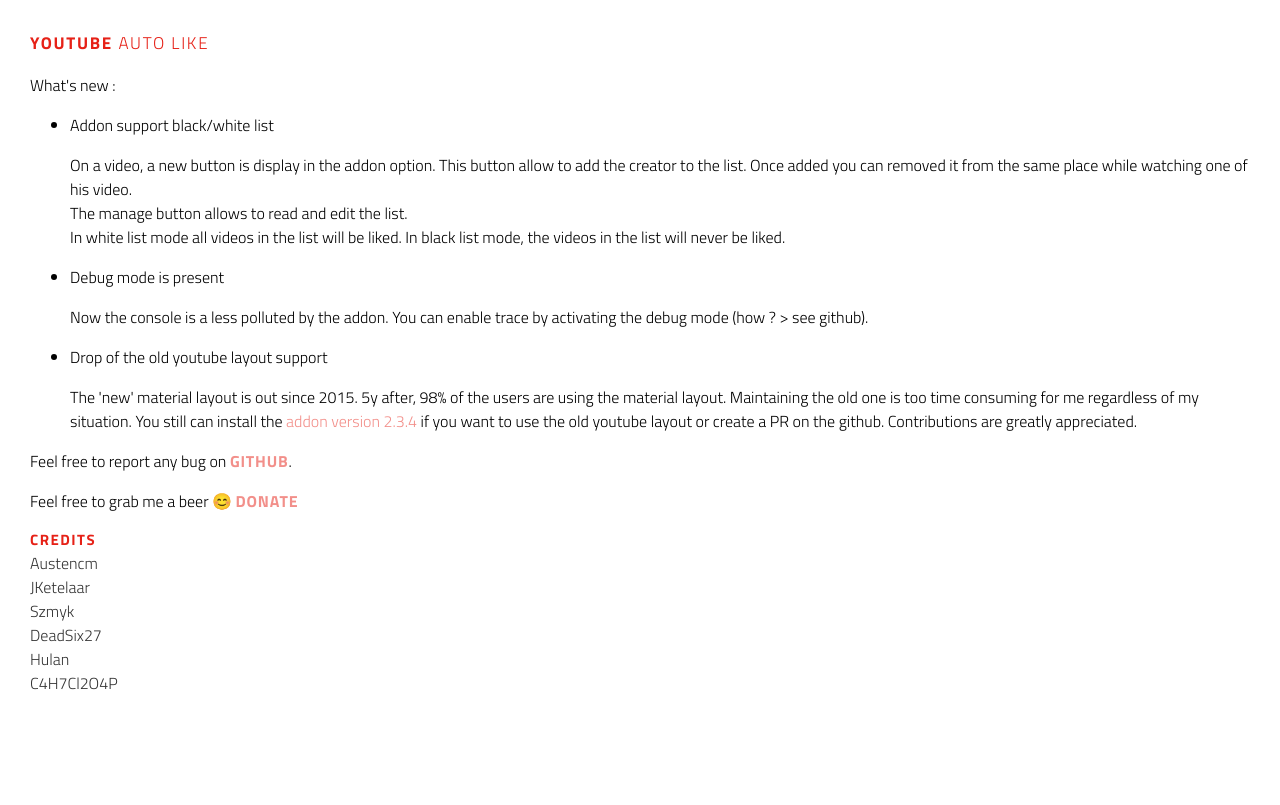
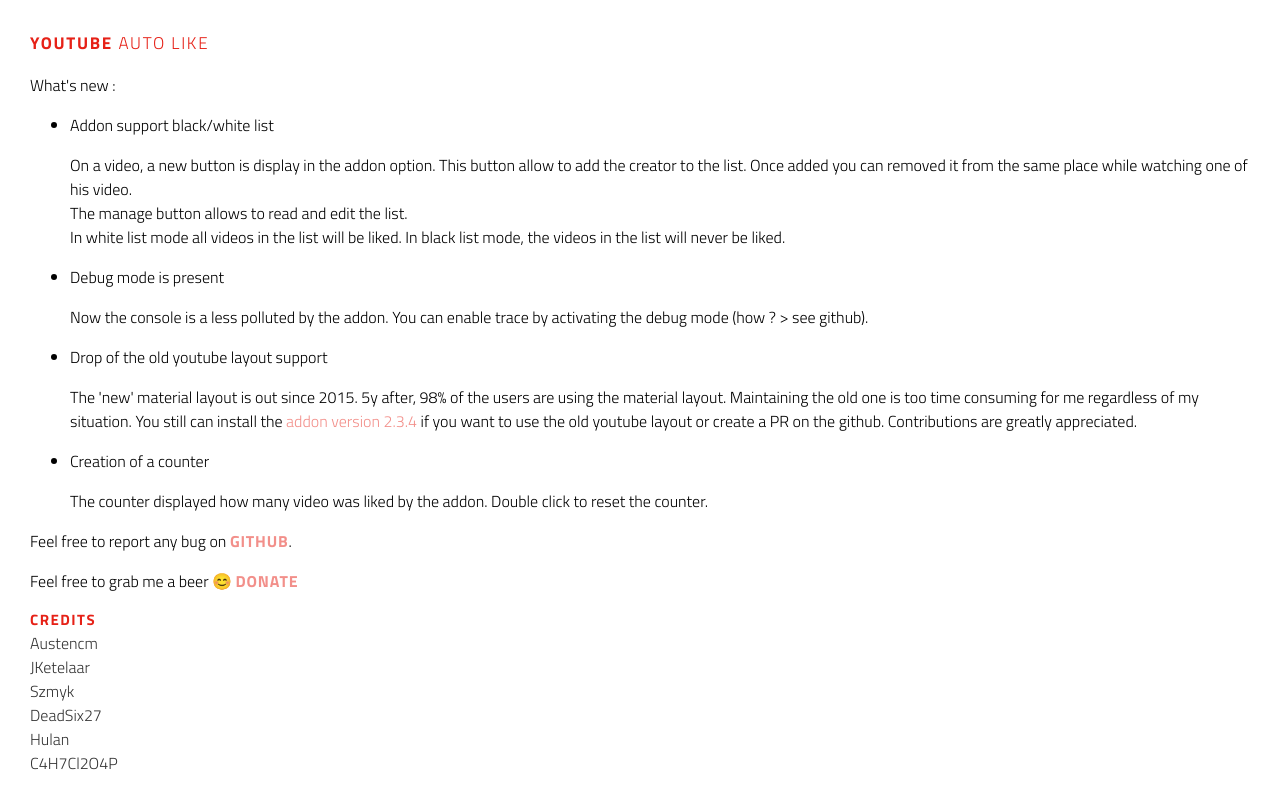
Before and after one commit to austencm/youtube-auto-like, a browser extension: page app/update_info.html in a window 1280 px wide. Drawn offline with Linux system fonts and the light colour scheme.

Commit message:
Version 3.1.0
Creation of the like counter
Fix the debug button display

```diff
--- a/app/update_info.html
+++ b/app/update_info.html
@@ -21,6 +21,8 @@
 		<p>Now the console is a less polluted by the addon. You can enable trace by activating the debug mode (how ? > see github).</p>
 		<li>Drop of the old youtube layout support</li>
 		<p>The 'new' material layout is out since 2015. 5y after, 98% of the users are using the material layout. Maintaining the old one is too time consuming for me regardless of my situation. You still can install the <a href="https://addons.mozilla.org/fr/firefox/addon/youtube_auto_like/versions/">addon version 2.3.4</a> if you want to use the old youtube layout or create a PR on the github. Contributions are greatly appreciated.</p>
+		<li>Creation of a counter</li>
+		<p>The counter displayed how many video was liked by the addon. Double click to reset the counter.</p>
 	</ul>
 	<p>Feel free to report any bug on <a id="report-link" href="https://github.com/Taknok/youtube-auto-like">Github</a>.</p>
 	<div id="links">
```
Also changed, not shown: app/manifest.json.
